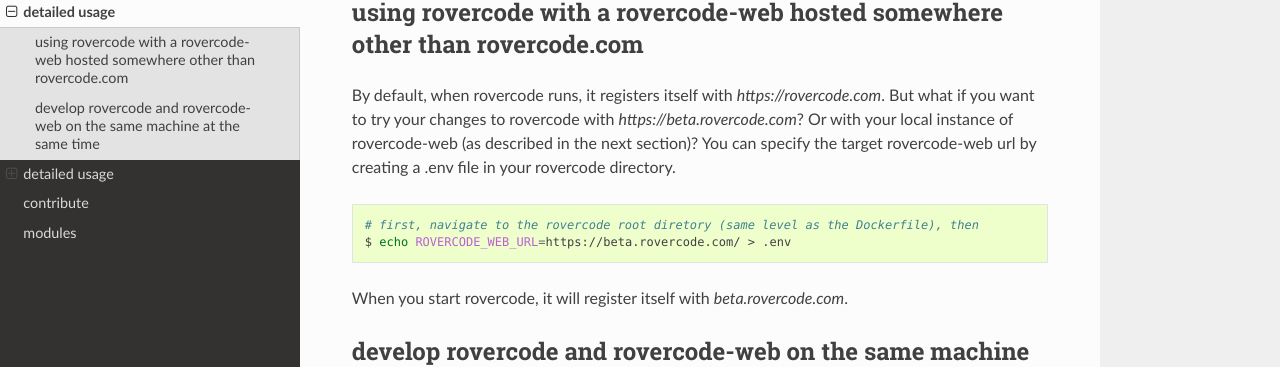
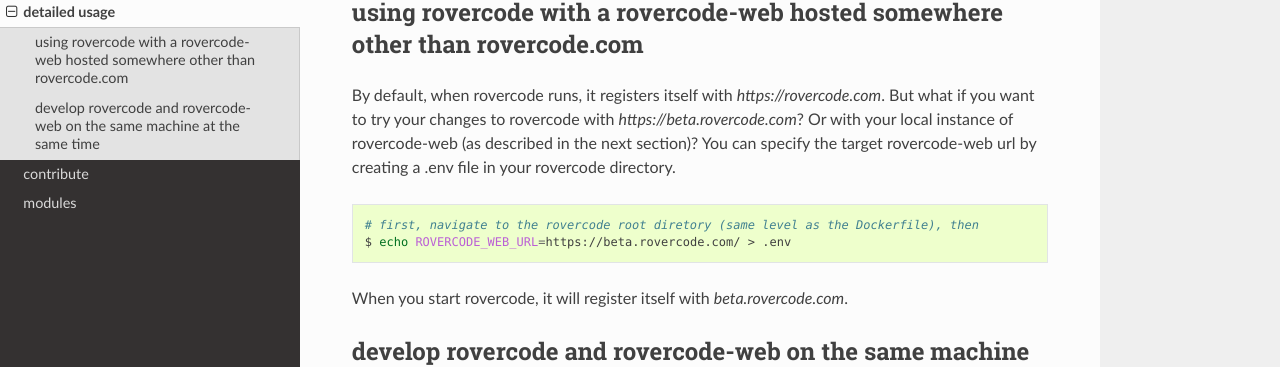
Before and after one commit to rovercode/rovercode-web, a Sphinx documentation site: the page built from docs/detailed-usage.rst, in a window 1280 px wide and 1400 px high. Shown: the part 164-531 px from the top of the window. Built offline with Sphinx 7.4.7 and the Read the Docs theme 2.0.0, drawn with Linux system fonts in a browser that asks for light colours; some of the changed text lies outside the part shown.

Commit message:
Removes redundant text from detailed usage.

```diff
--- a/docs/detailed-usage.rst
+++ b/docs/detailed-usage.rst
@@ -68,73 +68,3 @@
 rovercode container.
 
 :Attribution: `DEIS blog post <https://deis.com/blog/2016/connecting-docker-containers-1/>`_
-detailed usage
-===============
-
-using rovercode with a rovercode-web hosted somewhere other than rovercode.com
--------------------------------------------------------------------------------
-By default, when rovercode runs, it registers itself with
-`https://rovercode.com`. But what if you want to try your changes to rovercode
-with `https://beta.rovercode.com`? Or with your local instance of rovercode-web
-(as described in the next section)? You can specify the target rovercode-web
-url by creating a .env file in your rovercode directory.
-
-.. code-block:: bash
-
-    # first, navigate to the rovercode root diretory (same level as the Dockerfile), then
-    $ echo ROVERCODE_WEB_URL=https://beta.rovercode.com/ > .env
-
-When you start rovercode, it will register itself with `beta.rovercode.com`.
-
-develop rovercode and rovercode-web on the same machine at the same time
---------------------------------------------------------------------------
-
-
-Get, build, and bring up rovercode-web as usual:
-
-.. code-block:: bash
-
-    $ git clone --recursive https://github.com/aninternetof/rovercode-web.git && cd rovercode-web
-    $ sudo docker-compose -f dev.yml build
-    $ sudo docker-compose -f dev.yml up
-    $ google-chrome localhost:8000
-
-Get and build rovercode as usual:
-
-.. code-block:: bash
-
-    $ git clone --recursive https://github.com/aninternetof/rovercode.git && cd rovercode
-    $ sudo docker build -t rovercode .
-
-Set the url of the rovercode-web target to `http://rovercodeweb:8000`. You will
-see in the next step that this is the hostname that we assign to our local
-rovercode-web container.
-
-.. code-block:: bash
-
-    # first, navigate to the rovercode root diretory (same level as the Dockerfile), then
-    $ echo ROVERCODE_WEB_URL=http://rovercodeweb:8000/ > .env
-
-Finally, when you bring up the rovercode container, add a `link` flag to allow access
-between this container and your rovercode-web container.
-
-.. code-block:: bash
-
-    $ sudo docker run -t --link rovercodeweb_django_1:rovercodeweb --net rovercodeweb_default --name rovercode -v $PWD:/var/www/rovercode -p 80:80 -d rovercode
-
-docker-compose named it `rovercodeweb_django_1`, but notice that
-we used a colon to rename it simply `rovercodeweb`. This is necessary,
-because this becomes the hostname, and Django does not like underscores in
-hostname headers.
-
-We also had to add a `net rovercodeweb_default` flag, because docker-compose put rovercode-web on
-its own network instead of on the default one. (If you're curious, you can find
-its name using the command `sudo docker network ls`.)
-
-rovercode is now running, and you can see that it has registered itself with
-your local rovercodeweb container by going to
-http://localhost:8000/mission-control/rovers. You can now select this rover
-in the mission-control interface, and rover commands will be sent to your
-rovercode container.
-
-:Attribution: `DEIS blog post <https://deis.com/blog/2016/connecting-docker-containers-1/>`_
```
